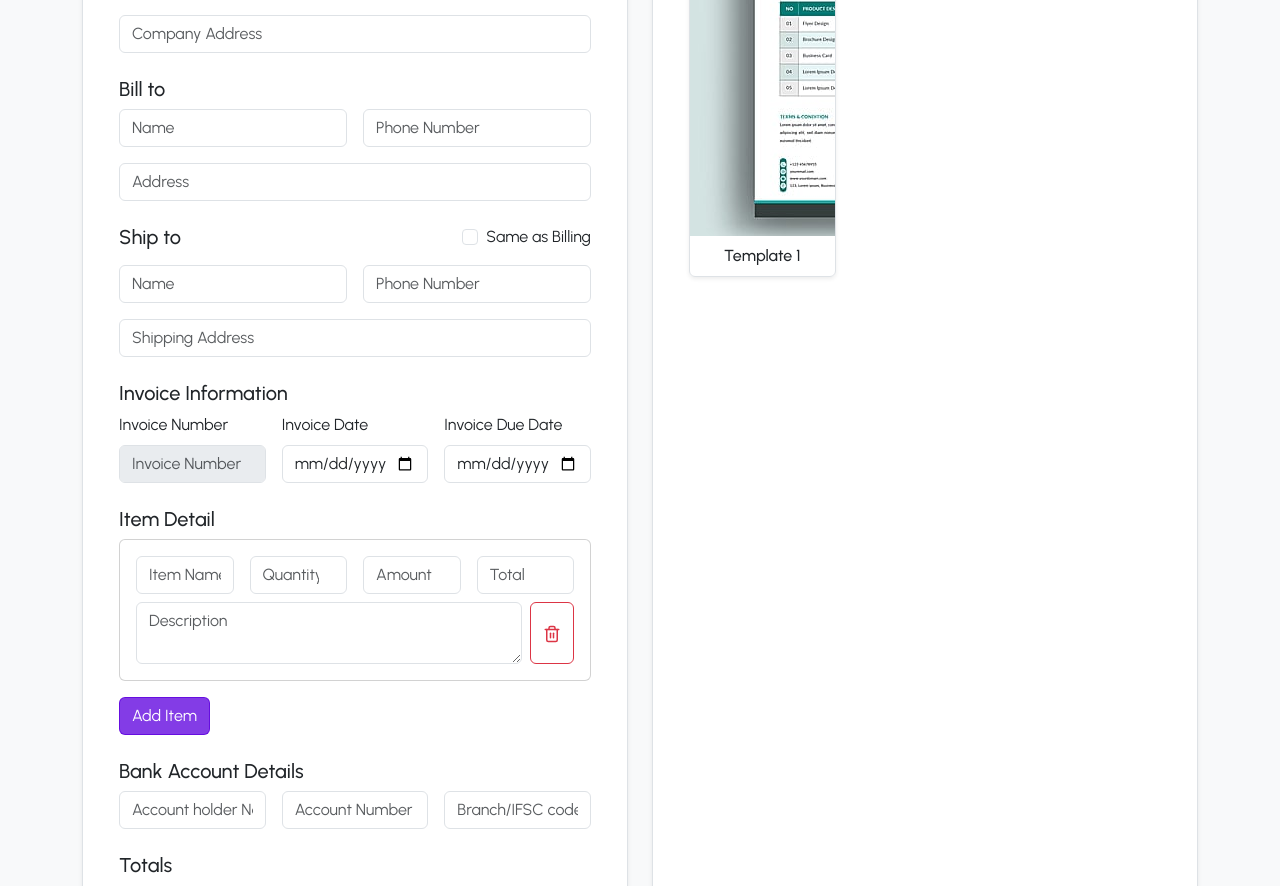
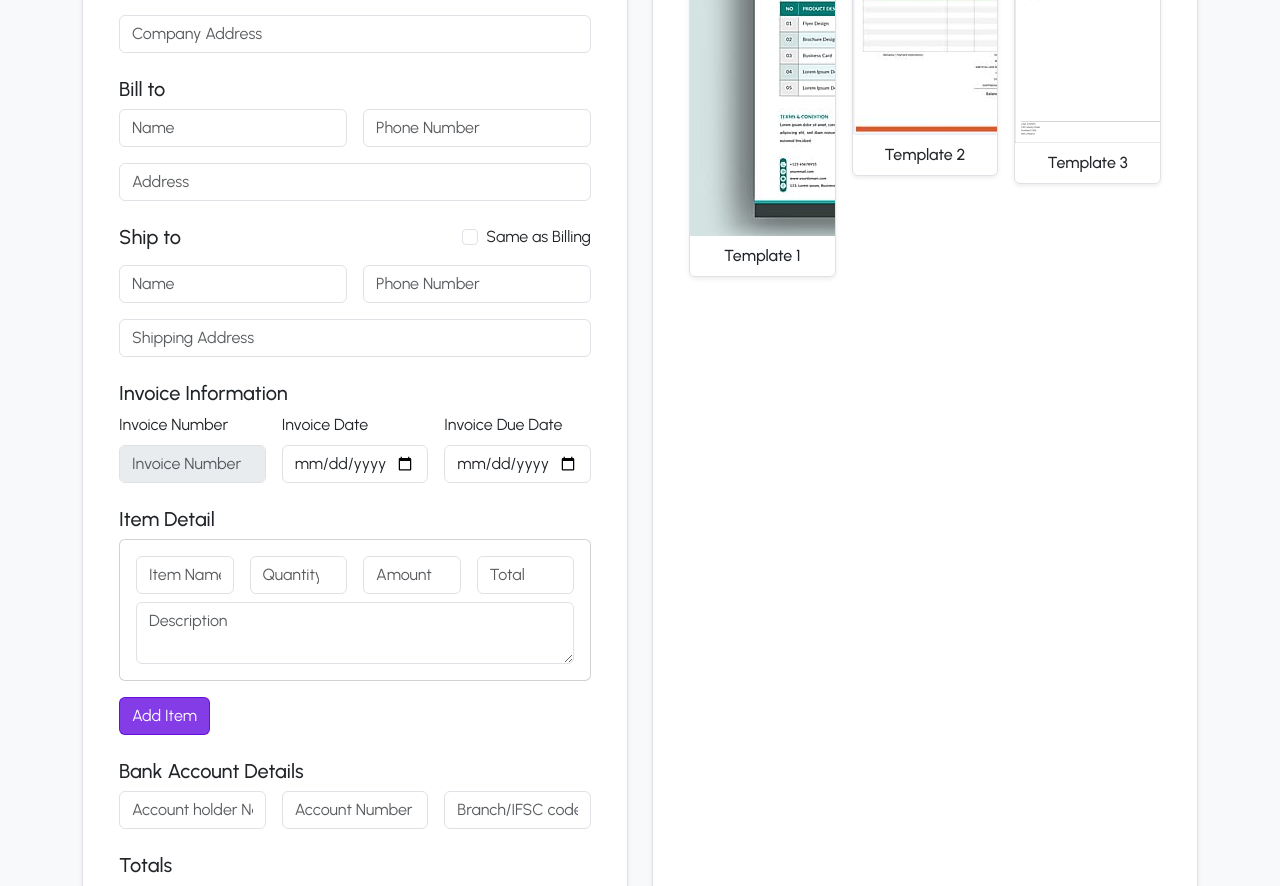
Before and after one commit to Thecoderkushagra/Fnt-invoice, a React (Vite) app: page /generate in a window 1280 px wide. Shown: the part 420-1306 px from the top of the page. Built offline with nearby package versions, Linux system fonts and the light colour scheme.

Commit message:
working on invoice form logic

```diff
--- a/src/assets/asset.js
+++ b/src/assets/asset.js
@@ -1,11 +1,17 @@
 import myLogo from './invoice-logo.png';
 import template1 from './template-1.jpg'
+import template2 from './template-2.jpg'
+import template3 from './template-3.png'
 
 export const allAsset = {
     myLogo,
-    template1
+    template1,
+    template2,
+    template3
 };
 
 export const templates = [
-    {id: "template1", lable:"Template 1", image:allAsset.template1}
+    {id: "template1", lable:"Template 1", image:allAsset.template1},
+    {id: "template2", lable:"Template 2", image:allAsset.template2},
+    {id: "template3", lable:"Template 3", image:allAsset.template3}
 ];
--- a/src/components/InvoiceForm.jsx
+++ b/src/components/InvoiceForm.jsx
@@ -1,6 +1,25 @@
 import { Trash2 } from "lucide-react";
+import { useContext } from "react";
+import { AppContext } from "../context/AppContext";
 
 const InvoiceForm = () => {
+    const { invoiceData, setInvoiceData } = useContext(AppContext)
+
+    const addItem = () => {
+        setInvoiceData((prev) => ({
+            ...prev,
+            items: [
+                ...prev.items,
+                { name:"", qty:"", amount:"", description:"", total:"" }
+            ]
+        }))
+    }
+
+    const deleteItem = (index) => {
+        const items = invoiceData.items.filter((_, i) => i !== index);
+        setInvoiceData((prev) => ({...prev, items}));
+    }
+
     return (
         <div className="incoiceform container py-4">
             <div className="mb-4">
@@ -83,7 +102,8 @@ const InvoiceForm = () => {
 
             <div className="mb-4">
                 <h5>Item Detail</h5>
-                <div className="card p-3 mb-3">
+                {invoiceData.items.map((item,index) => (
+                    <div key={index} className="card p-3 mb-3">
                     <div className="row g-3 mb-2">
                         <div className="col-md-3">
                             <input type="text" className="form-control" placeholder="Item Name" />
@@ -100,12 +120,15 @@ const InvoiceForm = () => {
                     </div>
                     <div className="d-flex gap-2">
                         <textarea className="form-control" placeholder="Description"></textarea>
-                        <button className="btn btn-outline-danger" type="button">
-                            <Trash2 size={18}/>
-                        </button>
+                        {invoiceData.items.length > 1 && (
+                            <button className="btn btn-outline-danger" type="button" onClick={() => deleteItem(index)}>
+                                <Trash2 size={18} />
+                            </button>
+                        )}
                     </div>
                 </div>
-                <button className="btn btn-primary" type="button" style={{background:"#5d00dfc3",borderColor: "#5d00dfc3"}}>Add Item</button>
+                ))}
+                <button onClick={addItem} className="btn btn-primary" type="button" style={{ background: "#5d00dfc3", borderColor: "#5d00dfc3" }}>Add Item</button>
             </div>
 
             <div className="mb-4">
@@ -115,10 +138,10 @@ const InvoiceForm = () => {
                         <input type="text" className="form-control" placeholder="Account holder Name" />
                     </div>
                     <div className="col-md-4">
-                        <input type="text" className="form-control" placeholder="Account Number"/>
+                        <input type="text" className="form-control" placeholder="Account Number" />
                     </div>
                     <div className="col-md-4">
-                        <input type="text" className="form-control" placeholder="Branch/IFSC code"/>
+                        <input type="text" className="form-control" placeholder="Branch/IFSC code" />
                     </div>
                 </div>
             </div>
@@ -132,7 +155,7 @@ const InvoiceForm = () => {
                     </div>
                     <div className="d-flex justify-content-between align-item-center my-2">
                         <label htmlFor="taxTnput" className="me-2">Taxt Rate %</label>
-                        <input type="number" id="taxInput" className="form-control w-50 text-end" placeholder="2"/>
+                        <input type="number" id="taxInput" className="form-control w-50 text-end" placeholder="2" />
                     </div>
                     <div className="d-flex justify-content-between">
                         <span>Tax Amount</span>
--- a/src/context/AppContext.jsx
+++ b/src/context/AppContext.jsx
@@ -2,12 +2,32 @@ import { createContext, useState } from "react";
 
 export const AppContext = createContext();
 
+export const initialInvoiceData = {
+    title: "New Invoice",
+    billing: { name:"", phone:"", address:"" },
+    shipping: { name:"", phone:"", address:"" },
+    invoice: { name:"", date:"", dueDate:"" },
+    account: { name:"", number:"", ifsccode:"" },
+    company: { name:"", number:"", address:"" },
+    tax:0,
+    notes:"",
+    items: [
+        { name:"", qty:"", amount:"", description:"", total:"" }
+    ],
+    logo:""
+}
+
 export const AppContextProvider = ({ children }) => {
     const [invoiceTitle, setInvoiceTitle] = useState("New Invoice");
+    const [invoiceData, setInvoiceData] = useState(initialInvoiceData);
+    const [selectedTemplate, setSelectedTemplate] = useState("Template1")
+
 
     const contextValue = {
-        invoiceTitle,
-        setInvoiceTitle
+        invoiceTitle,setInvoiceTitle,
+        invoiceData,setInvoiceData,
+        selectedTemplate,setSelectedTemplate,
+        initialInvoiceData,
     };
 
     return (
```
Also changed, not shown: src/assets/template-2.jpg (added), src/assets/template-3.png (added).
